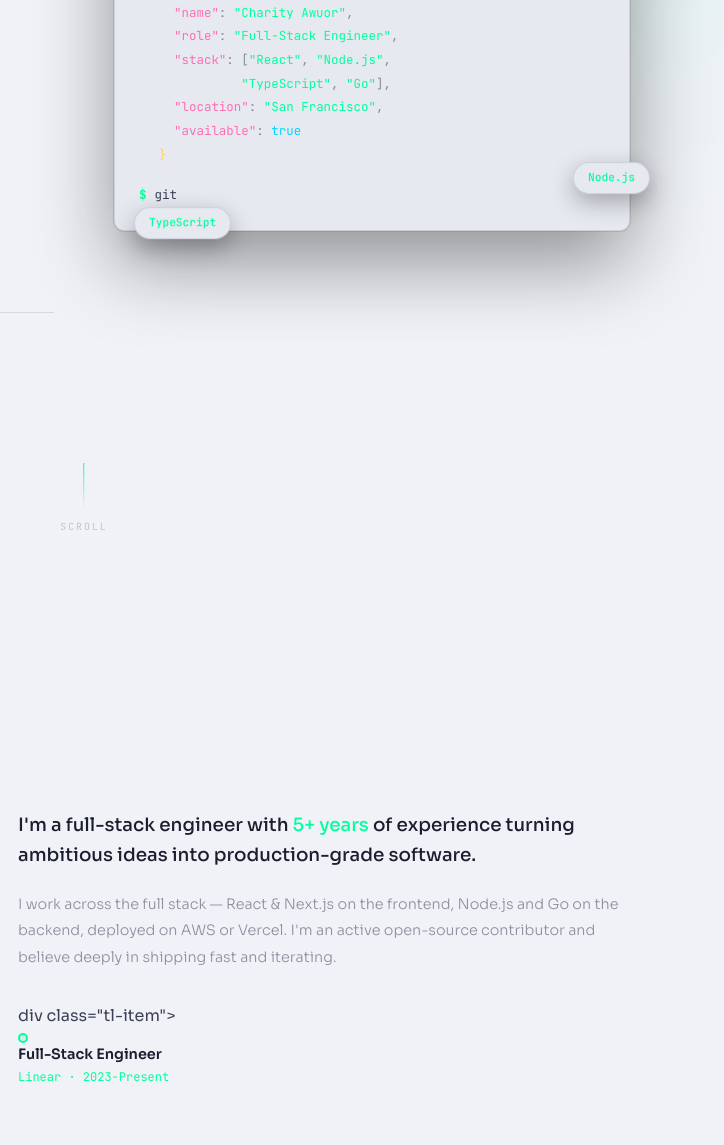
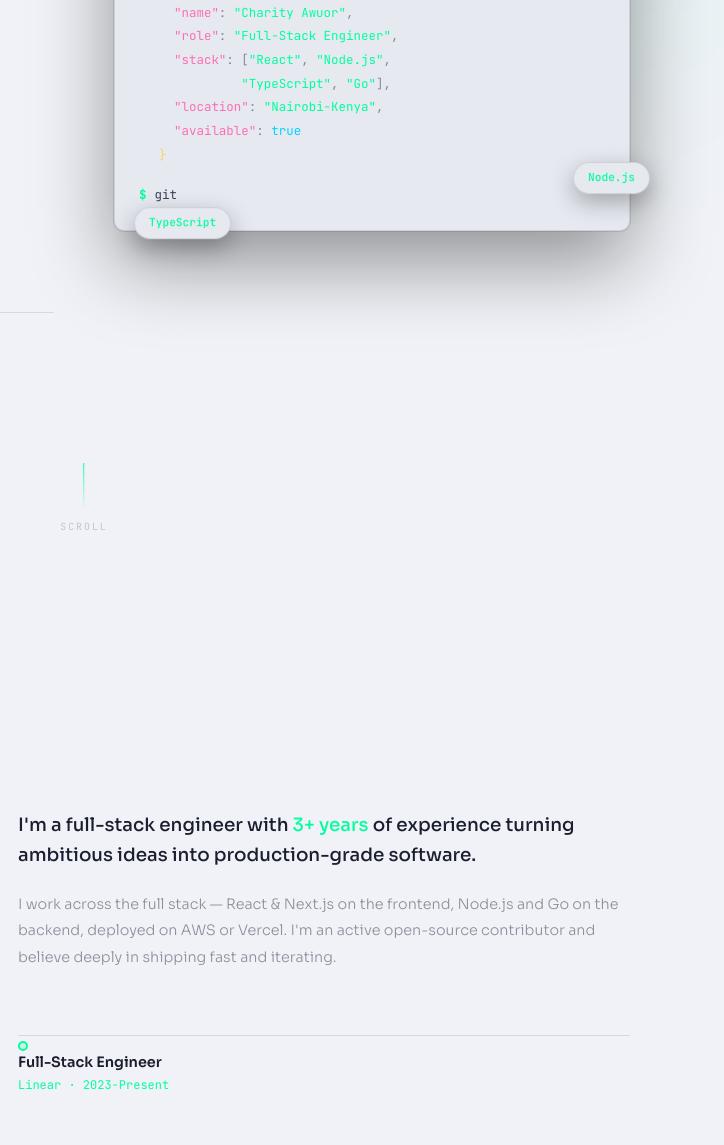
Before and after one commit to charityawuor10-cmd/Portfolio, a plain HTML site: page index.html in a window 1280 px wide. Shown: the part 422-1567 px from the top of the page, 556-1280 px from the left. Drawn offline with Linux system fonts and the light colour scheme.

Commit message:
index.html style.css

```diff
--- a/index.html
+++ b/index.html
@@ -153,7 +153,7 @@
                 &nbsp;&nbsp;<span class="t-k">"role"</span>: <span class="t-s">"Full-Stack Engineer"</span>,<br>
                 &nbsp;&nbsp;<span class="t-k">"stack"</span>: [<span class="t-s">"React"</span>, <span class="t-s">"Node.js"</span>,<br>
                 &nbsp;&nbsp;&nbsp;&nbsp;&nbsp;&nbsp;&nbsp;&nbsp;&nbsp;&nbsp;&nbsp;<span class="t-s">"TypeScript"</span>, <span class="t-s">"Go"</span>],<br>
-                &nbsp;&nbsp;<span class="t-k">"location"</span>: <span class="t-s">"San Francisco"</span>,<br>
+                &nbsp;&nbsp;<span class="t-k">"location"</span>: <span class="t-s">"Nairobi-Kenya"</span>,<br>
                 &nbsp;&nbsp;<span class="t-k">"available"</span>: <span class="t-bool">true</span><br>
                 <span class="t-b">}</span>
               </div>
@@ -199,7 +199,7 @@
           <!-- Text -->
           <div class="about-text-col">
             <p class="about-lead reveal">
-              I'm a full-stack engineer with <span class="text-accent">5+ years</span> of experience turning ambitious ideas into production-grade software.
+              I'm a full-stack engineer with <span class="text-accent">3+ years</span> of experience turning ambitious ideas into production-grade software.
             </p>
 
             <p class="about-body reveal r-d1">
@@ -207,7 +207,7 @@
             </p>
 
             <div class="timeline reveal r-d2">
-              div class="tl-item">
+              <div class="tl-item"></div>
                 <div class="tl-dot"></div>
                 <div><div class="tl-role">Full-Stack Engineer</div><div class="tl-co mono">Linear · 2023-Present</div></div>
               </div>
--- a/style.css
+++ b/style.css
@@ -567,6 +567,7 @@ ul { list-style: none; }
   display: grid;
   grid-template-columns: repeat(3, 1fr);
   gap: 20px;
+
 }
 .proj-card {
   background: var(--card-bg);
@@ -604,6 +605,7 @@ ul { list-style: none; }
   display: flex; align-items: center; justify-content: center; gap: 12px;
   opacity: 0; transition: opacity var(--transition);
 }
+
 .proj-card:hover .proj-overlay { opacity: 1; }
 .proj-btn {
   width: 40px; height: 40px;
@@ -611,8 +613,9 @@ ul { list-style: none; }
   border-radius: 50%;
   display: flex; align-items: center; justify-content: center;
   color: #fff; backdrop-filter: blur(8px);
-  background: rgba(0,0,0,0.4);
+
   transition: all var(--transition);
+
 }
 .proj-btn:hover { border-color: var(--accent); color: var(--accent); }
 .proj-featured-tag {
@@ -671,7 +674,6 @@ ul { list-style: none; }
 }
 .sg-title::before { content: ''; display: block; width: 16px; height: 1px; background: var(--cyan); }
 .sk-list { display: flex; flex-direction: column; gap: 18px; }
-.sk-item {}
 .sk-head {
   display: flex; justify-content: space-between; align-items: center;
   margin-bottom: 8px;
```
